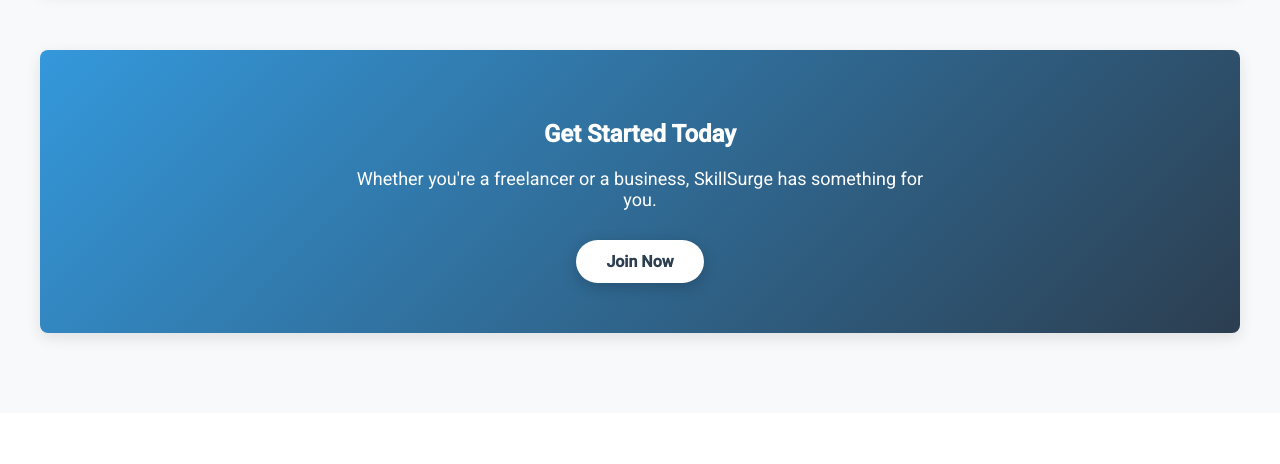
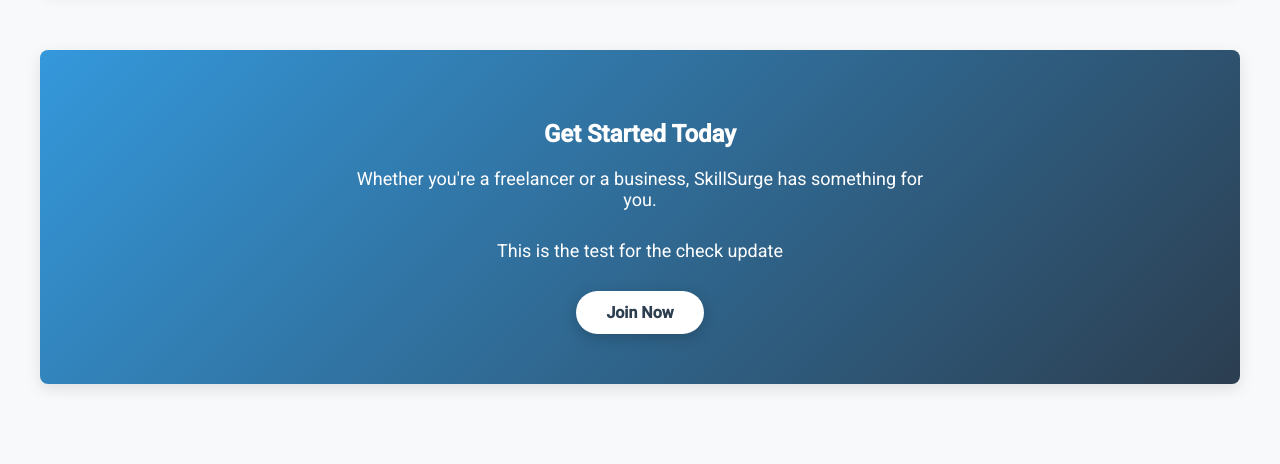
Before and after one commit to maheshpradeep/Freelance_website, a PHP site: page / in a window 1280 px wide. Shown: the part 1312-1776 px from the top of the page. Before the commit the page ends 1656 px from the top, so only its background shows below. Run offline with PHP 8.4, Linux system fonts and the light colour scheme.

Commit message:
add line for check workflow

```diff
--- a/index.php
+++ b/index.php
@@ -71,6 +71,8 @@ include('includes/header.php');
   <section class="call-to-action">
     <h2>Get Started Today</h2>
     <p>Whether you're a freelancer or a business, SkillSurge has something for you.</p>
+
+    <p>This is the test for the check update</p>
     <?php if (!isset($_SESSION['user_id'])): ?>
       <a href="signup.php" class="btn">Join Now</a>
     <?php endif; ?>
```
